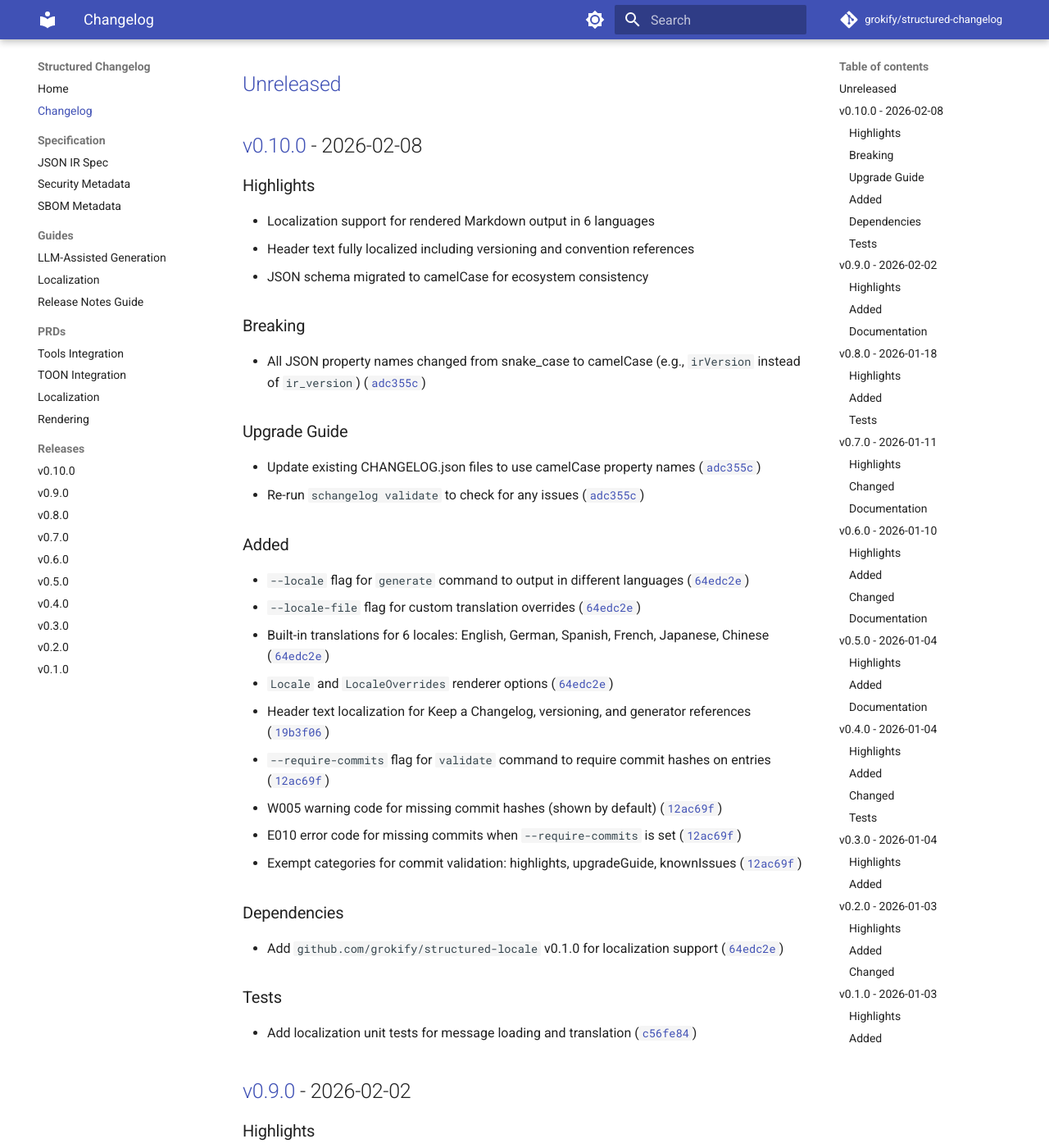
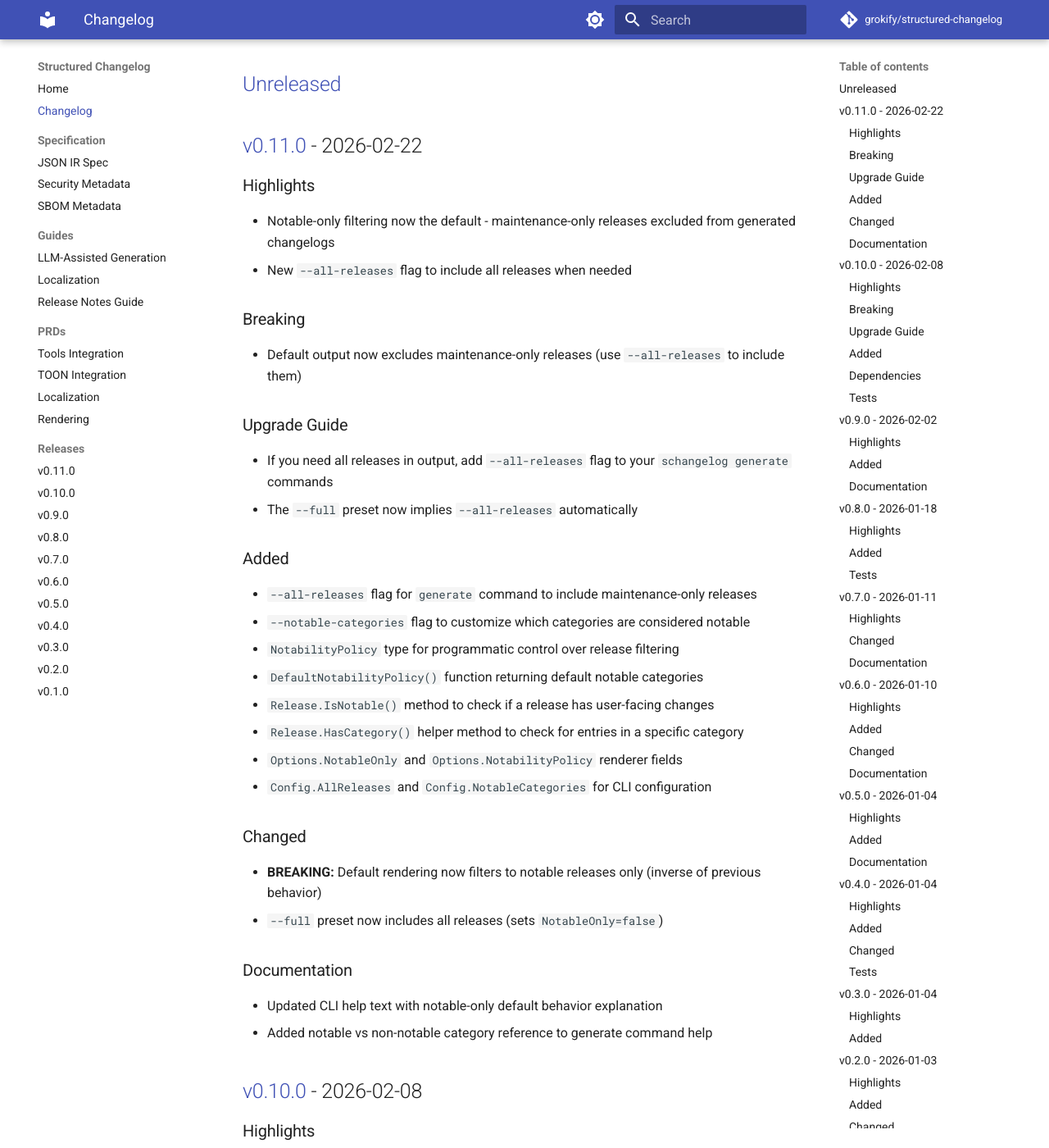
Before and after one commit to grokify/structured-changelog, an MkDocs documentation site: the page built from docs/changelog.md, in a window 1280 px wide and 1400 px high, scrolled down 227 px. Shown: the whole window at 82% size. Built offline with MkDocs 1.6.1 and Material for MkDocs 9.7.7, drawn with Linux system fonts in a browser that asks for light colours; comment, search, counter and statistics services are not loaded.

Commit message:
docs: add v0.11.0 release documentation
Add release notes and update documentation for v0.11.0:

- Add v0.11.0 entry to CHANGELOG.json with breaking change notice
- Regenerate CHANGELOG.md with --all-releases flag
- Add docs/releases/v0.11.0.md with migration guide
- Update README.md with notable releases section
- Add v0.11.0 to mkdocs.yml navigation

Co-Authored-By: Claude Opus 4.5 <noreply@anthropic.com>

```diff
--- a/docs/changelog.md
+++ b/docs/changelog.md
@@ -8,6 +8,43 @@ commits follow [Conventional Commits](https://www.conventionalcommits.org/en/v1.
 and this changelog is generated by [Structured Changelog](https://github.com/grokify/structured-changelog).
 
 ## [Unreleased]
+
+## [v0.11.0] - 2026-02-22
+
+### Highlights
+
+- Notable-only filtering now the default - maintenance-only releases excluded from generated changelogs
+- New `--all-releases` flag to include all releases when needed
+
+### Breaking
+
+- Default output now excludes maintenance-only releases (use `--all-releases` to include them)
+
+### Upgrade Guide
+
+- If you need all releases in output, add `--all-releases` flag to your `schangelog generate` commands
+- The `--full` preset now implies `--all-releases` automatically
+
+### Added
+
+- `--all-releases` flag for `generate` command to include maintenance-only releases
+- `--notable-categories` flag to customize which categories are considered notable
+- `NotabilityPolicy` type for programmatic control over release filtering
+- `DefaultNotabilityPolicy()` function returning default notable categories
+- `Release.IsNotable()` method to check if a release has user-facing changes
+- `Release.HasCategory()` helper method to check for entries in a specific category
+- `Options.NotableOnly` and `Options.NotabilityPolicy` renderer fields
+- `Config.AllReleases` and `Config.NotableCategories` for CLI configuration
+
+### Changed
+
+- **BREAKING:** Default rendering now filters to notable releases only (inverse of previous behavior)
+- `--full` preset now includes all releases (sets `NotableOnly=false`)
+
+### Documentation
+
+- Updated CLI help text with notable-only default behavior explanation
+- Added notable vs non-notable category reference to generate command help
 
 ## [v0.10.0] - 2026-02-08
 
@@ -240,7 +277,8 @@ and this changelog is generated by [Structured Changelog](https://github.com/gro
 - Example changelogs: basic, security, full ([`0ba99fc`](https://github.com/grokify/structured-changelog/commit/0ba99fc))
 - Documentation: spec, security guide, SBOM guide ([`0ba99fc`](https://github.com/grokify/structured-changelog/commit/0ba99fc))
 
-[unreleased]: https://github.com/grokify/structured-changelog/compare/v0.10.0...HEAD
+[unreleased]: https://github.com/grokify/structured-changelog/compare/v0.11.0...HEAD
+[v0.11.0]: https://github.com/grokify/structured-changelog/compare/v0.10.0...v0.11.0
 [v0.10.0]: https://github.com/grokify/structured-changelog/compare/v0.9.0...v0.10.0
 [v0.9.0]: https://github.com/grokify/structured-changelog/compare/v0.8.0...v0.9.0
 [v0.8.0]: https://github.com/grokify/structured-changelog/compare/v0.7.0...v0.8.0
--- a/mkdocs.yml
+++ b/mkdocs.yml
@@ -54,6 +54,7 @@ nav:
       - Localization: prd/localization.md
       - Rendering: prd/rendering.md
   - Releases:
+      - v0.11.0: releases/v0.11.0.md
       - v0.10.0: releases/v0.10.0.md
       - v0.9.0: releases/v0.9.0.md
       - v0.8.0: releases/v0.8.0.md
```
Also changed, not shown: CHANGELOG.json (+33 -0 lines), CHANGELOG.md (+39 -1 lines), README.md (+21 -2 lines), docs/releases/v0.11.0.md (added, +173 -0 lines).
